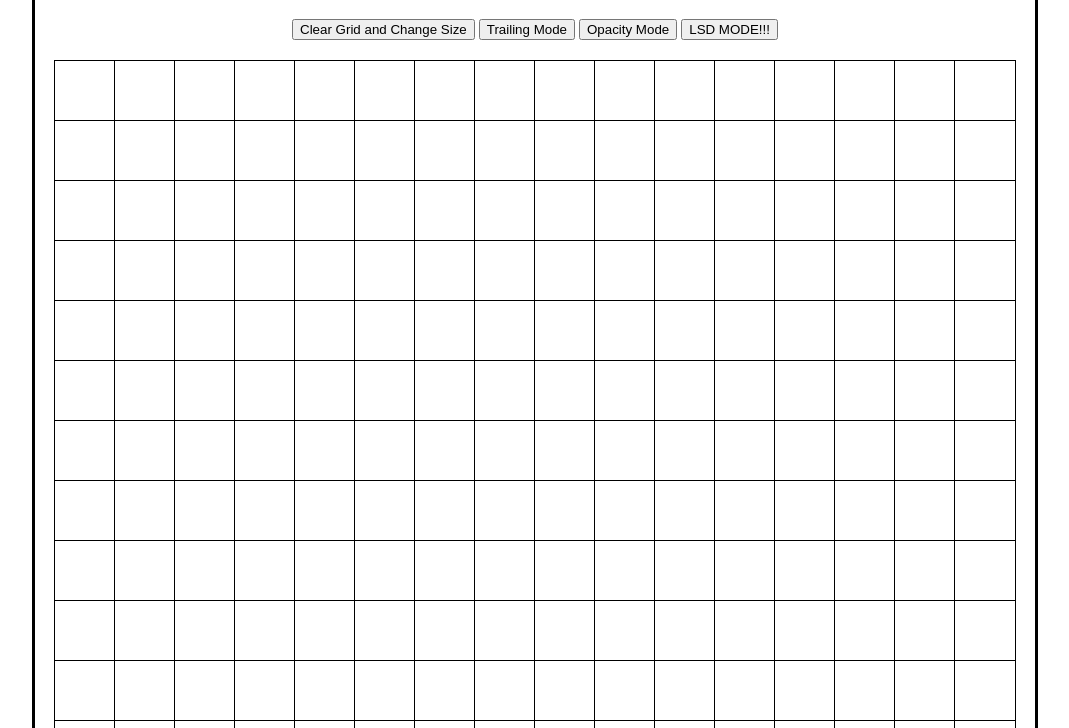
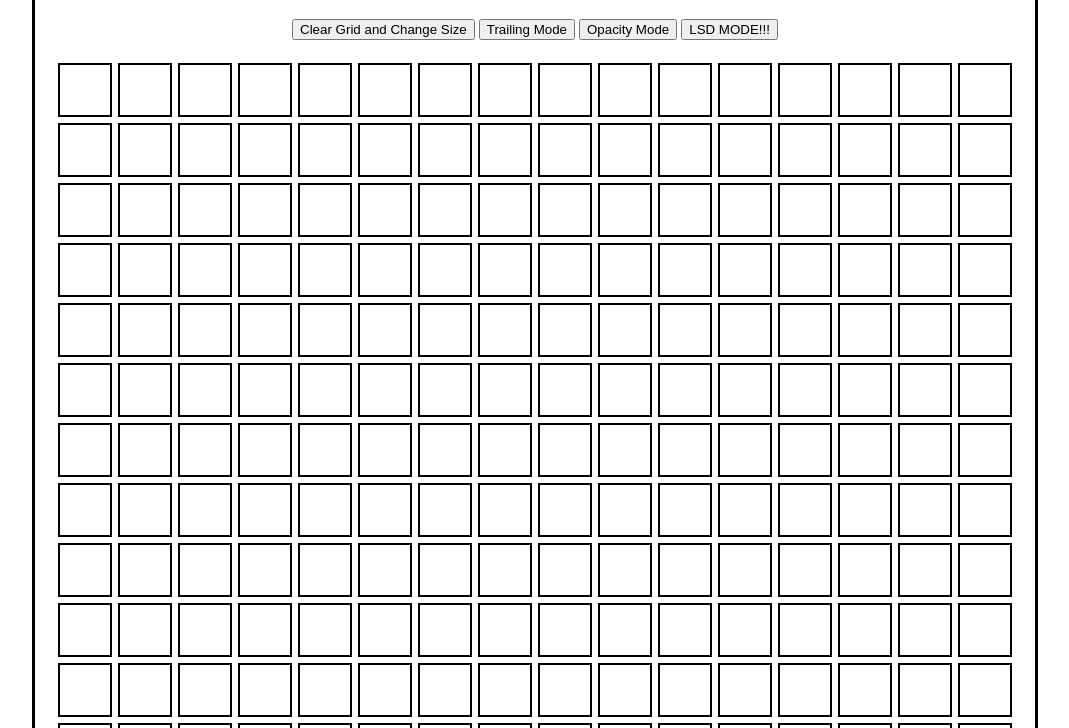
Before and after one commit to Defgarden/jquery-grid, a plain HTML site: page index.html in a window 1280 px wide. Shown: the part 72-800 px from the top of the page, without its empty margins (105-1174 px from the left). Drawn offline with nearby package versions, Linux system fonts and the light colour scheme.

Commit message:
final version

```diff
--- a/css/style.css
+++ b/css/style.css
@@ -10,17 +10,37 @@
 	width: 960px;
 	height: 960px;
 	margin: 20px auto;
-	border: solid red 1px;
+
 }
 
 ul {
 	margin: 0;
 	padding: 0;
-	float: left;
+
 }
 
 li {
-	outline: solid black 1px;
+
+	list-style: none;
 	display: inline-block;
-	list-style: none;
+	text-align: justify-all;
+	position: relative;
+
+
 }
+
+.square-div{
+
+	position: absolute;
+	top: 5px;
+	left: 5px;
+
+}
+
+.border-div{
+	position: absolute;
+	top: 5px;
+	left: 5px;
+	outline: solid black 2px;
+	background-color: transparent;
+}
--- a/js/script.js
+++ b/js/script.js
@@ -46,14 +46,17 @@ function createGrid(count){
 	}
 
 	$('li').each(function(){
+		$(this).append( $('<div></div>').addClass("border-div"))
 		$(this).append( $('<div></div>').addClass("square-div"));
 	});
 
 	$('li').css("height", size);
 	$('li').css("width", size);
 	$('ul').css("height", size);
-	$('.square-div').css("height", size);
-	$('.square-div').css("width", size);
+	$('.square-div').css("height", size - 10);
+	$('.square-div').css("width", size - 10);
+	$('.border-div').css("height", size - 10);
+	$('.border-div').css("width", size - 10);
 
 	chooseStyle(mode);
 }
```
